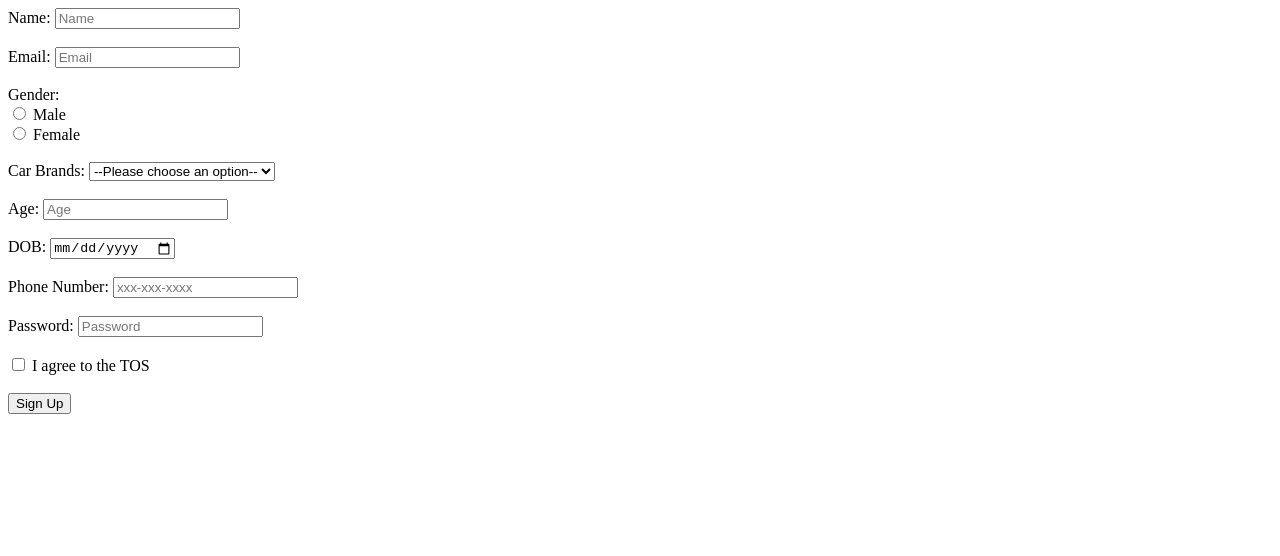
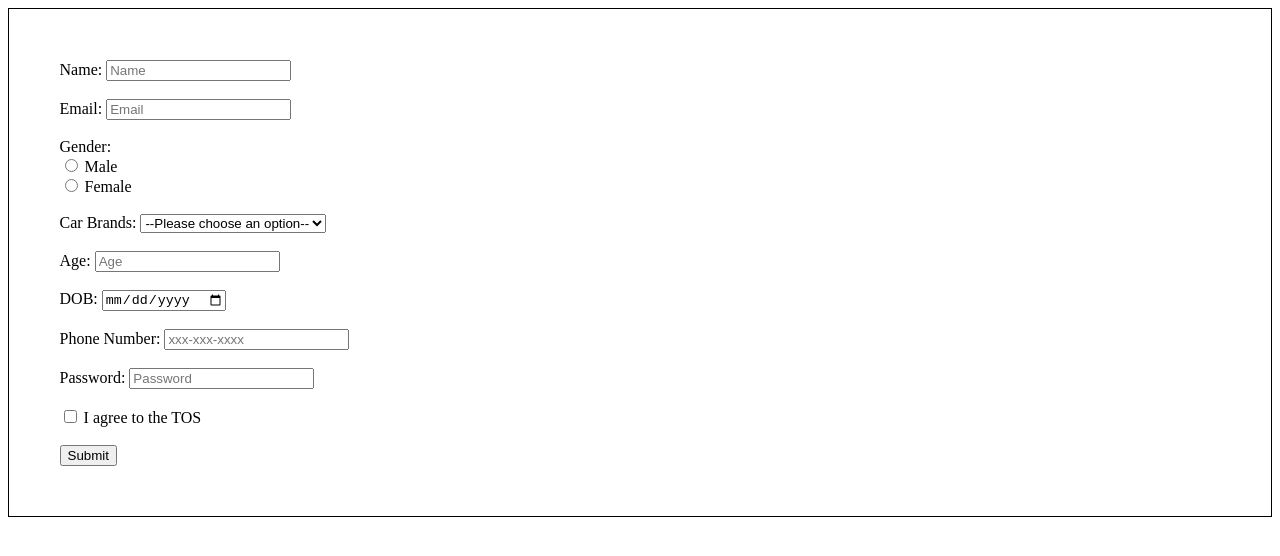
Before and after one commit to acciojob/signup-form-car-ravendrakum, a website: page main.html in a window 1280 px wide. Drawn offline with Linux system fonts and the light colour scheme.

Commit message:
created a submission

```diff
--- a/main.html
+++ b/main.html
@@ -8,7 +8,7 @@
 
 <body>
 	<!-- the entire body must be written by student -->
-	 <form action="process_signup.php" method="post">
+	 <form style="border:1px solid black;margin:0%;padding:4%" action="process_signup.php" method="post">
         <label for="name">Name:</label>
         <input type="text" id="name" name="name" placeholder="Name" required><br><br>
 
@@ -42,7 +42,7 @@
         <input type="checkbox" id="tos" name="tos" required>
         <label for="tos">I agree to the TOS</label><br><br>
 
-        <button type="submit">Sign Up</button>
+        <button type="submit">Submit</button>
     </form>
     <script type="text/javascript" src="./script.js">
 </script>
```
